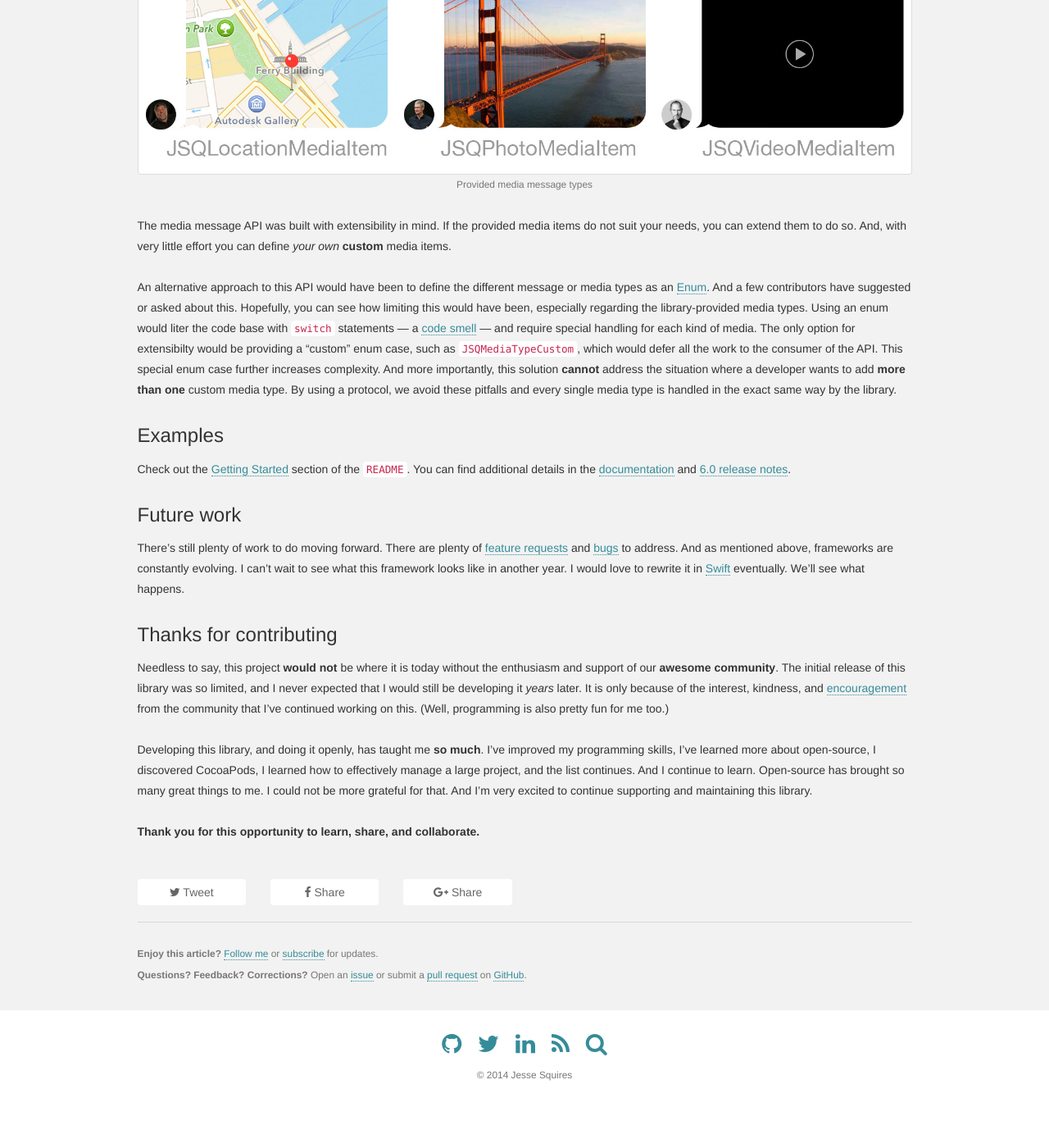
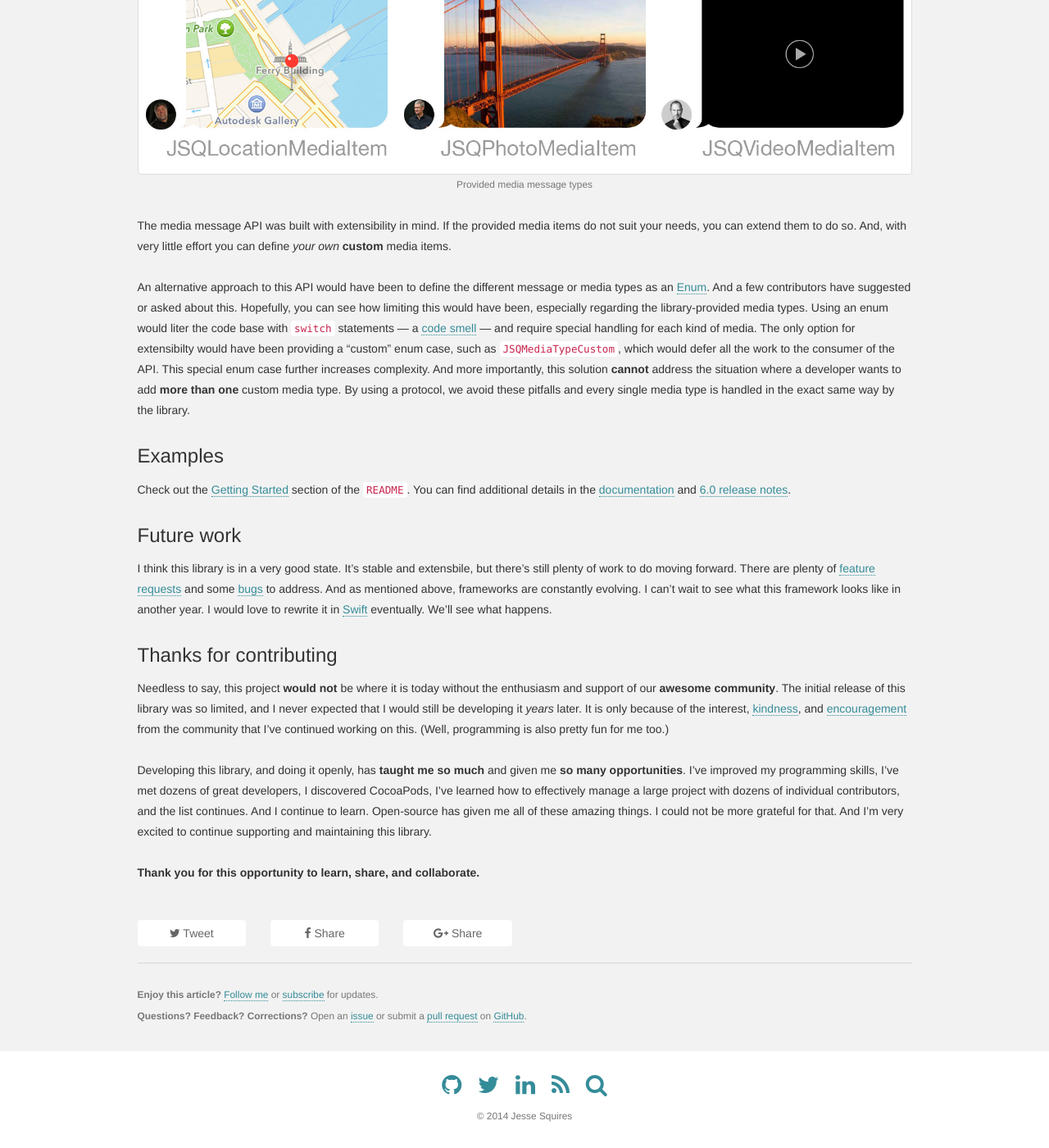
Before and after one commit to jessesquires/jessesquires.com, a Jekyll site: the page built from _posts/2014-12-08-introducing-jsqmessagesvc-6-0.md, in a window 1280 px wide and 1400 px high, scrolled down 3589 px. Shown: the whole window at 82% size. Built offline with Jekyll 4.4.1, drawn with Linux system fonts in a browser that asks for light colours; nearby versions of some CDN libraries; Markdown is read by kramdown in place of the engine named in the settings; before the commit the page ends 4939 px from its top, so only the background shows below that; some of the changed text lies outside the part shown.

Commit message:
post revisions

```diff
--- a/_posts/2014-12-08-introducing-jsqmessagesvc-6-0.md
+++ b/_posts/2014-12-08-introducing-jsqmessagesvc-6-0.md
@@ -15,7 +15,7 @@ A few weeks ago I published the [sixth major release](https://github.com/jessesq
 
 It all began with [Hemoglobe](http://bit.ly/hemoglobeapp), an app for the bleeding disorder community. I built this app with [Michael Schultz](http://michaelschultz.com) almost two years ago, and one of the main features was... *private user messages*. I searched on [GitHub](https://github.com) and [CocoaControls](https://www.cocoacontrols.com) for an existing open-source framework. What I found was a lot of [great attempts](https://www.cocoacontrols.com/search?utf8=✓&q=messages) and partially completed projects. However, one [abandoned project](https://github.com/samsoffes/ssmessagesviewcontroller) stuck out and gave me some great ideas to get started.
 
-[CocoaPods](http://cocoapods.org) was just entering its third year back then and was not very mainstream. I hadn't even heard of it until [an issue](https://github.com/jessesquires/JSQMessagesViewController/issues/3) was opened that requested CocoaPod support and I received my [first pull-request](https://github.com/jessesquires/JSQMessagesViewController/pull/4) to add a [podspec](http://guides.cocoapods.org/syntax/podspec.html).
+[CocoaPods](http://cocoapods.org) was just entering its third year back then and was not very mainstream. I knew very little about it until [an issue](https://github.com/jessesquires/JSQMessagesViewController/issues/3) was opened that requested CocoaPod support and I received my [first pull-request](https://github.com/jessesquires/JSQMessagesViewController/pull/4) to add a [podspec](http://guides.cocoapods.org/syntax/podspec.html).
 
 After the app launched, I extracted the messages UI into a separate component and published [version 1.0](https://github.com/jessesquires/JSQMessagesViewController/releases/tag/1.0.0) on GitHub. I figured this was the least I could do, given how much the abandoned projects had helped me even though they were only partially completed. I figured there were probably other developers out there searching for a "finished" messages UI framework I like was before.
 
@@ -61,7 +61,7 @@ Earlier I mentioned that the new media message API allows you to display **any a
 
 The media message API was built with extensibility in mind. If the provided media items do not suit your needs, you can extend them to do so. And, with very little effort you can define *your own* **custom** media items.
 
-An alternative approach to this API would have been to define the different message or media types as an [Enum](http://nshipster.com/ns_enum-ns_options/). And a few contributors have suggested or asked about this. Hopefully, you can see how limiting this would have been, especially regarding the library-provided media types. Using an enum would liter the code base with `switch` statements &mdash; a [code smell](http://en.wikipedia.org/wiki/Code_smell) &mdash; and require special handling for each kind of media. The only option for extensibilty would be providing a "custom" enum case, such as `JSQMediaTypeCustom`, which would defer all the work to the consumer of the API. This special enum case further increases complexity. And more importantly, this solution **cannot** address the situation where a developer wants to add **more than one** custom media type. By using a protocol, we avoid these pitfalls and every single media type is handled in the exact same way by the library.
+An alternative approach to this API would have been to define the different message or media types as an [Enum](http://nshipster.com/ns_enum-ns_options/). And a few contributors have suggested or asked about this. Hopefully, you can see how limiting this would have been, especially regarding the library-provided media types. Using an enum would liter the code base with `switch` statements &mdash; a [code smell](http://en.wikipedia.org/wiki/Code_smell) &mdash; and require special handling for each kind of media. The only option for extensibilty would have been providing a "custom" enum case, such as `JSQMediaTypeCustom`, which would defer all the work to the consumer of the API. This special enum case further increases complexity. And more importantly, this solution **cannot** address the situation where a developer wants to add **more than one** custom media type. By using a protocol, we avoid these pitfalls and every single media type is handled in the exact same way by the library.
 
 ### Examples
 
@@ -69,12 +69,12 @@ Check out the [Getting Started](https://github.com/jessesquires/JSQMessagesViewC
 
 ### Future work
 
-There's still plenty of work to do moving forward. There are plenty of [feature requests](https://github.com/jessesquires/JSQMessagesViewController/labels/feature%20request) and [bugs](https://github.com/jessesquires/JSQMessagesViewController/labels/bug) to address. And as mentioned above, frameworks are constantly evolving. I can't wait to see what this framework looks like in another year. I would love to rewrite it in [Swift](https://developer.apple.com/swift/) eventually. We'll see what happens.
+I think this library is in a very good state. It's stable and extensbile, but there's still plenty of work to do moving forward. There are plenty of [feature requests](https://github.com/jessesquires/JSQMessagesViewController/labels/feature%20request) and some [bugs](https://github.com/jessesquires/JSQMessagesViewController/labels/bug) to address. And as mentioned above, frameworks are constantly evolving. I can't wait to see what this framework looks like in another year. I would love to rewrite it in [Swift](https://developer.apple.com/swift/) eventually. We'll see what happens.
 
 ### Thanks for contributing
 
-Needless to say, this project **would not** be where it is today without the enthusiasm and support of our **awesome community**. The initial release of this library was so limited, and I never expected that I would still be developing it *years* later. It is only because of the interest, kindness, and [encouragement](https://github.com/jessesquires/JSQMessagesViewController/issues/608) from the community that I've continued working on this. (Well, programming is also pretty fun for me too.)
+Needless to say, this project **would not** be where it is today without the enthusiasm and support of our **awesome community**. The initial release of this library was so limited, and I never expected that I would still be developing it *years* later. It is only because of the interest, [kindness](https://github.com/jessesquires/JSQMessagesViewController/issues/172#issuecomment-41995394), and [encouragement](https://github.com/jessesquires/JSQMessagesViewController/issues/608) from the community that I've continued working on this. (Well, programming is also pretty fun for me too.)
 
-Developing this library, and doing it openly, has taught me **so much**. I've improved my programming skills, I've learned more about open-source, I discovered CocoaPods, I learned how to effectively manage a large project, and the list continues. And I continue to learn. Open-source has brought so many great things to me. I could not be more grateful for that. And I'm very excited to continue supporting and maintaining this library.
+Developing this library, and doing it openly, has **taught me so much** and given me **so many opportunities**. I've improved my programming skills, I've met dozens of great developers, I discovered CocoaPods, I've learned how to effectively manage a large project with dozens of individual contributors, and the list continues. And I continue to learn. Open-source has given me all of these amazing things. I could not be more grateful for that. And I'm very excited to continue supporting and maintaining this library.
 
 **Thank you for this opportunity to learn, share, and collaborate.**
```
Also changed, not shown: other parts of _posts/2014-12-08-introducing-jsqmessagesvc-6-0.md (+5 -5 lines).
